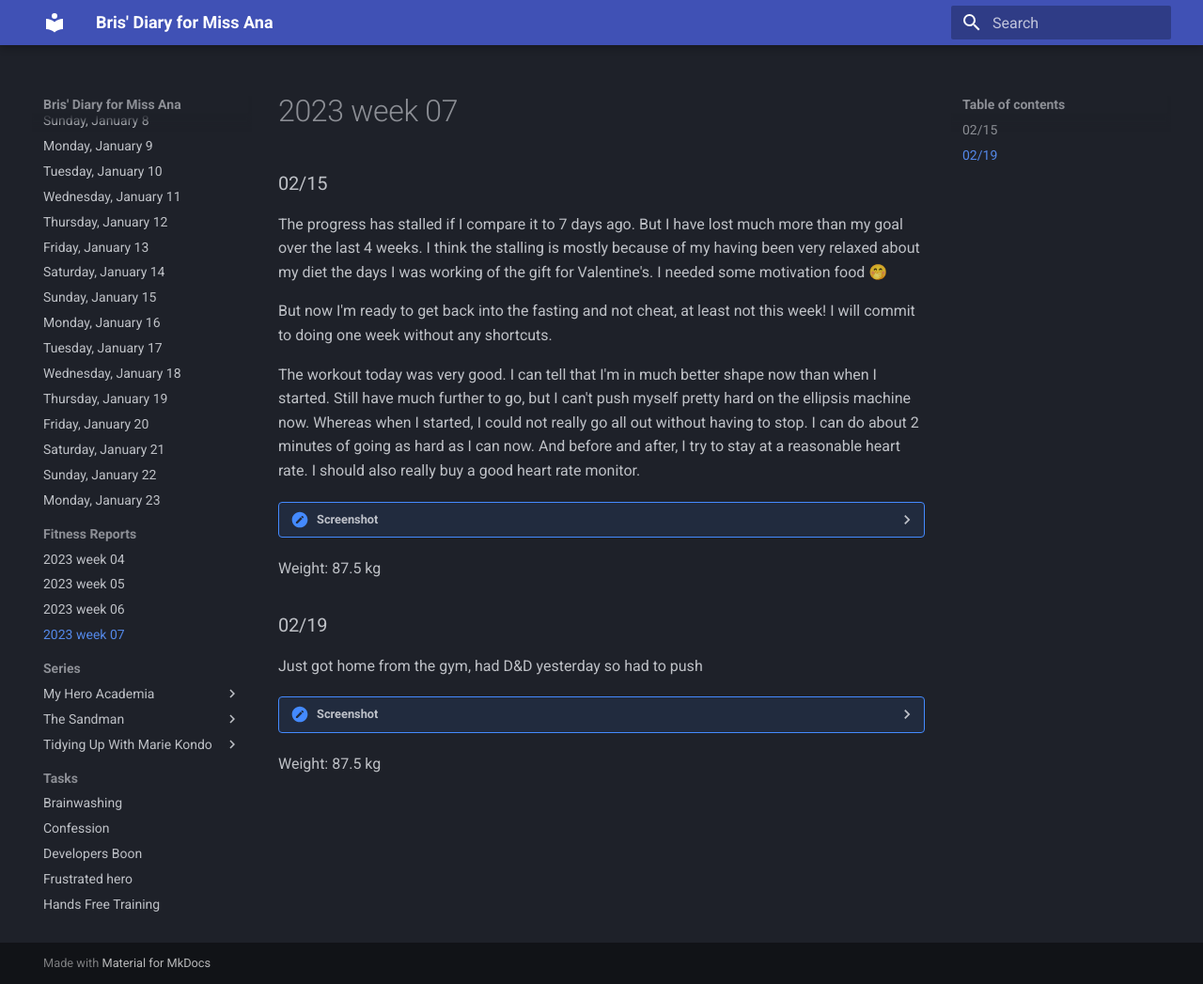
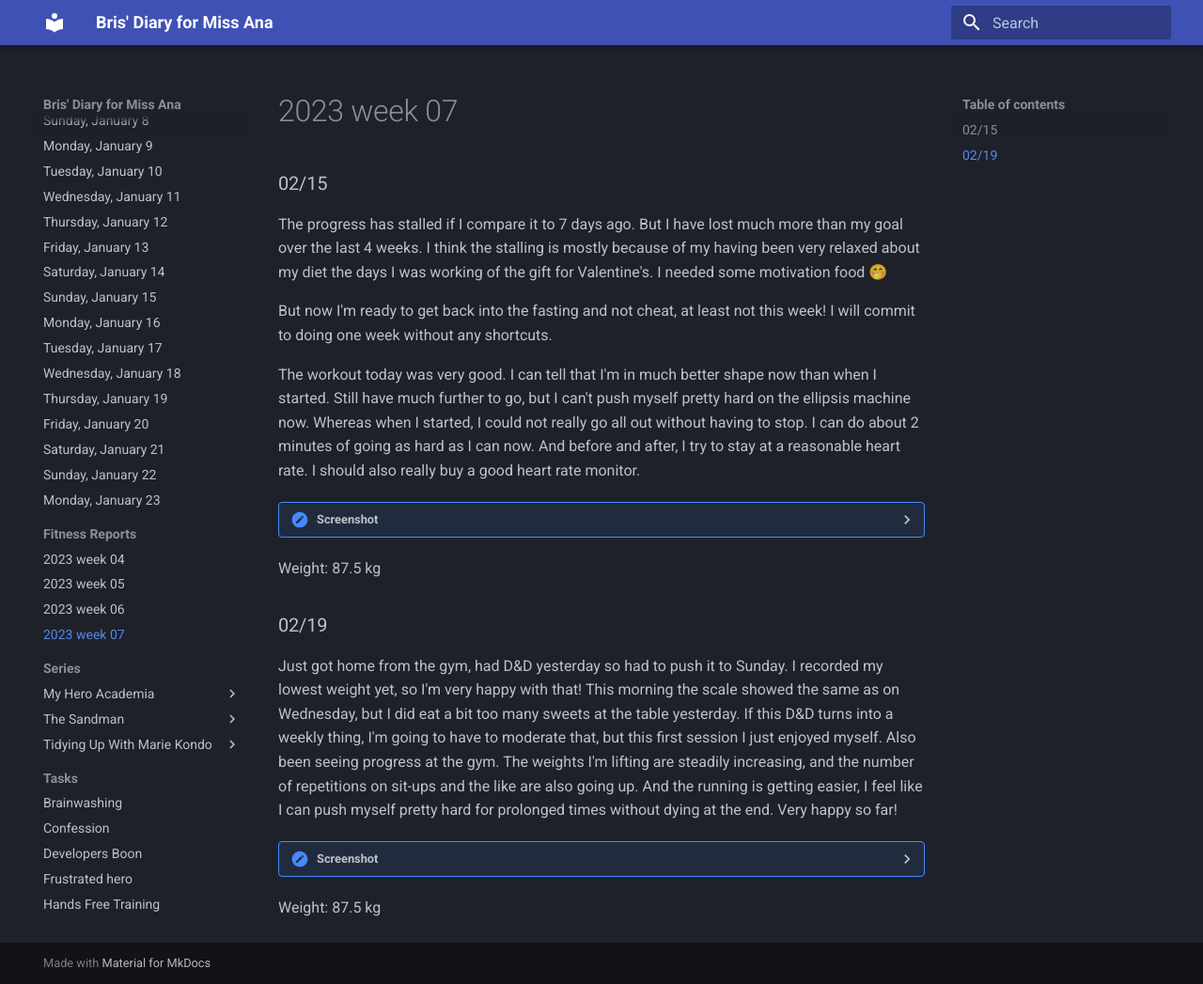
Before and after one commit to bris00/DFMA, an MkDocs documentation site: the page built from diary/Fitness Reports/2023 - week 07.md, in a window 1280 px wide and 1047 px high. Shown: the whole window at 94% size. Built offline with MkDocs 1.6.1 and Material for MkDocs 9.7.7, drawn with Linux system fonts in a browser that asks for light colours.

Commit message:
vault backup: 2023-02-19 21:39:02
Affected files:
diary/Fitness Reports/2023 - week 07.md

```diff
--- a/diary/Fitness Reports/2023 - week 07.md
+++ b/diary/Fitness Reports/2023 - week 07.md
@@ -14,12 +14,12 @@ The workout today was very good. I can tell that I'm in much better shape now th
 Weight: 87.5 kg
 
 ### 02/19
-Just got home from the gym, had D&D yesterday so had to push
+Just got home from the gym, had D&D yesterday so had to push it to Sunday. I recorded my lowest weight yet, so I'm very happy with that! This morning the scale showed the same as on Wednesday, but I did eat a bit too many sweets at the table yesterday. If this D&D turns into a weekly thing, I'm going to have to moderate that, but this first session I just enjoyed myself. Also been seeing progress at the gym. The weights I'm lifting are steadily increasing, and the number of repetitions on sit-ups and the like are also going up. And the running is getting easier, I feel like I can push myself pretty hard for prolonged times without dying at the end. Very happy so far!
 
 
 <details>
 	<summary>Screenshot</summary>
-	<img src="https://media.discordapp.net/attachments/810551417043419170/1075541796341420133/Screenshot_20230215-231854.png?width=641&height=1390" />
+	<img src="https://media.discordapp.net/attachments/810551417043419170/1076962247882055770/Screenshot_20230219-212309.png?width=641&height=1390" />
 </details>
 
 Weight: 87.5 kg
```
